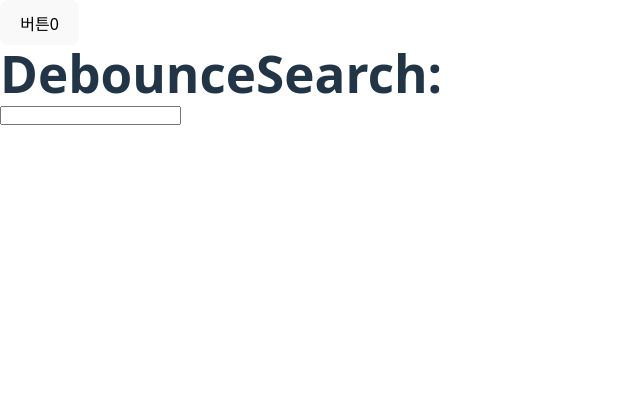
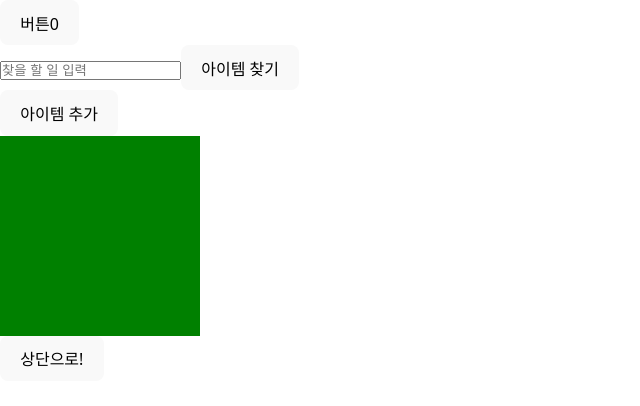
Before and after one commit to jeoniltae/react-ui-tutorial, a React (Vite) app: page / in a window 1280 px wide. Shown: the top 406 px of the page, without its empty margins (0-640 px from the left). Built offline with nearby package versions, Linux system fonts and the light colour scheme.

Commit message:
update: useRef훅을 활용해서 DebounceSearch와 TodoPage 연습

```diff
--- a/src/App3.tsx
+++ b/src/App3.tsx
@@ -1,6 +1,7 @@
 import React, { useEffect, useRef, useState } from "react";
 import Stopwatch from "./components/StopWatch";
 import DebounceSearch from "./components/DebounceSearch";
+import TodosPage from "./components/TodosPage";
 
 // 함수 형식
 function usePreviousData<T>(data: T) {
@@ -47,7 +48,8 @@ const App3 = () => {
       </button>
 
       {/* <Stopwatch /> */}
-      <DebounceSearch />
+      {/* <DebounceSearch /> */}
+      <TodosPage />
     </div>
   );
 };
--- a/src/components/DebounceSearch.tsx
+++ b/src/components/DebounceSearch.tsx
@@ -1,14 +1,20 @@
-import React, { useRef, useState } from "react";
+import React, { useEffect, useRef, useState } from "react";
 
 const DebounceSearch = () => {
   const [userInput, setUserInput] = useState("");
   const timerIdRef = useRef<number | null>(null);
+  const inputRef = useRef<HTMLInputElement>(null);
+
+  useEffect(() => {
+    inputRef.current?.focus();
+  }, []);
 
   return (
     <div>
       <h1>DebounceSearch: {userInput}</h1>
       <input
         type="text"
+        ref={inputRef}
         // value={userInput}
         onChange={(e) => {
           if (timerIdRef.current) {
@@ -18,9 +24,13 @@ const DebounceSearch = () => {
           timerIdRef.current = setTimeout(() => {
             console.log("입력완료: ", e.target.value);
             setUserInput(e.target.value);
+            inputRef.current?.blur();
           }, 1000);
         }}
       />
+
+      <button onClick={() => inputRef.current?.focus()}>포커스</button>
+      <button onClick={() => inputRef.current?.blur()}>포커스 해제</button>
     </div>
   );
 };
--- /dev/null
+++ b/src/components/TodosPage.tsx
@@ -0,0 +1,84 @@
+import React, { useRef, useState } from "react";
+import { flushSync } from "react-dom";
+
+const TodosPage = () => {
+  const [todos, setTodos] = useState<string[]>([]);
+  const countRef = useRef(0);
+  const listRef = useRef<HTMLUListElement>(null);
+  const searchTodoRef = useRef("");
+
+  return (
+    <div>
+      <div>
+        <input
+          type="text"
+          placeholder="찾을 할 일 입력"
+          onChange={(e) => {
+            searchTodoRef.current = e.target.value;
+          }}
+        />
+        <button
+          onClick={() => {
+            const foundItemIndex = todos.findIndex((v) => {
+              return v === searchTodoRef.current;
+            });
+
+            console.log(foundItemIndex);
+
+            const foundNode = listRef.current
+              ?.querySelectorAll("li")
+              [foundItemIndex].scrollIntoView({
+                behavior: "smooth",
+                block: "nearest",
+                inline: "center",
+              });
+          }}
+        >
+          아이템 찾기
+        </button>
+      </div>
+
+      <button
+        onClick={() => {
+          countRef.current += 1;
+          const newTodo = `할일: ${countRef.current}`;
+          flushSync(() => {
+            setTodos(() => {
+              return [...todos, newTodo];
+            });
+          });
+
+          listRef.current?.lastElementChild?.scrollIntoView({
+            behavior: "smooth",
+          });
+        }}
+      >
+        아이템 추가
+      </button>
+      <ul
+        ref={listRef}
+        style={{
+          width: "200px",
+          height: "200px",
+          background: "green",
+          overflow: "auto",
+        }}
+      >
+        {todos.map((v, index) => {
+          return <li key={index}>{v}</li>;
+        })}
+      </ul>
+      <button
+        onClick={() => {
+          listRef.current?.firstElementChild?.scrollIntoView({
+            behavior: "smooth",
+          });
+        }}
+      >
+        상단으로!
+      </button>
+    </div>
+  );
+};
+
+export default TodosPage;
```
